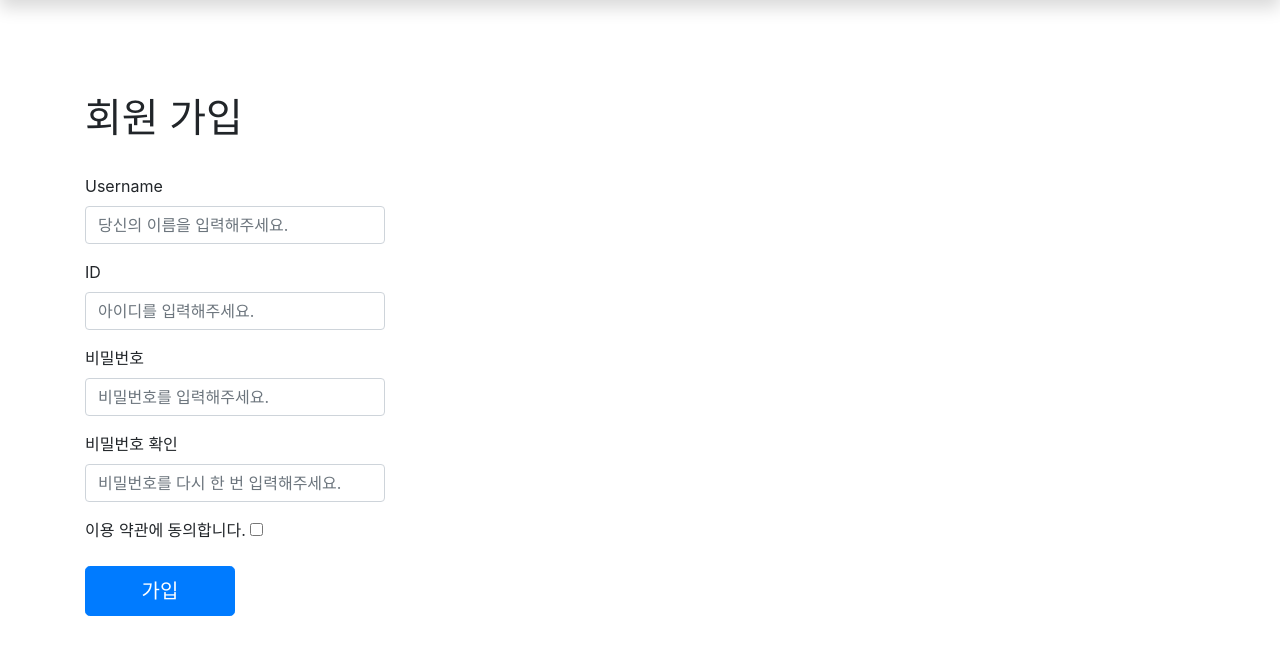
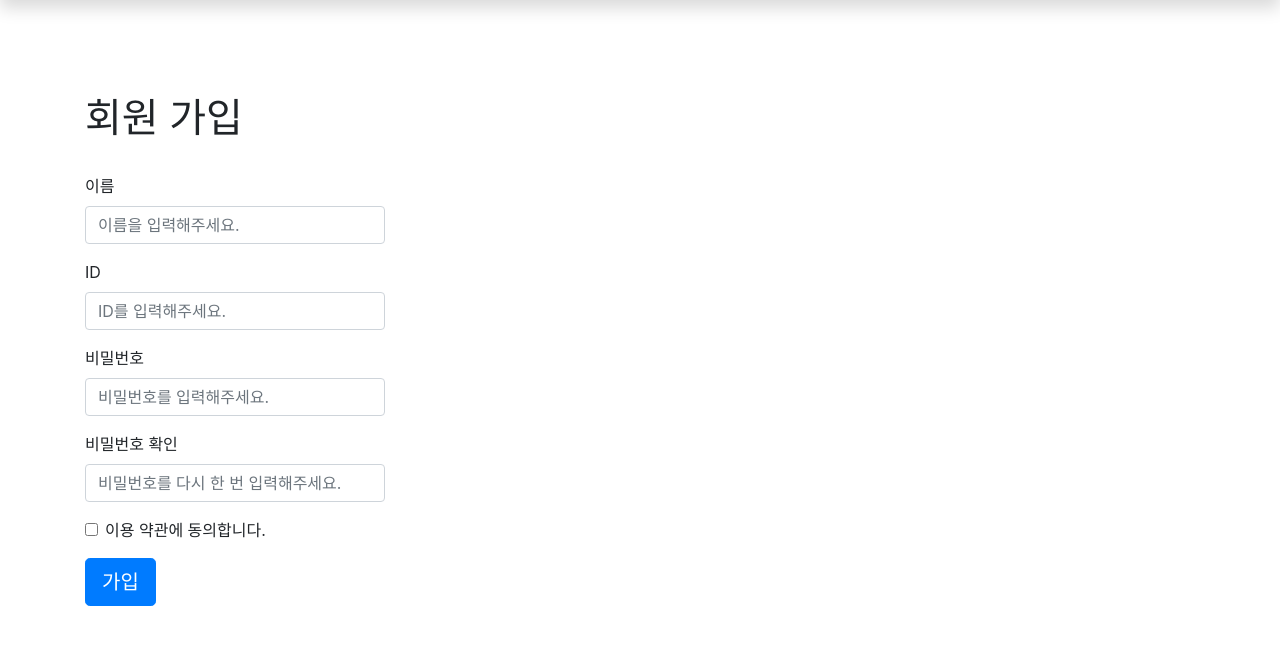
Before and after one commit to GrasshopperBears/IntroToDB_StudyWhere, a Flask app: page /register in a window 1280 px wide. Shown: the part 56-711 px from the top of the page. Run offline with Flask 2, Linux system fonts and the light colour scheme; some libraries are stand-ins or nearby versions.

Commit message:
회원 가입 기능 수정
* 회원 가입 템플릿을 Bootstrap 친화적으로 변경
* 회원 가입 폼을 `RegisterForm`으로 변경
* 회원 가입 환영 메시지 수정
* 로그인 폼, 회원 가입 폼의 CSS 클래스를 credentials-form으로 통일

```diff
--- a/app/forms.py
+++ b/app/forms.py
@@ -44,7 +44,7 @@ class RegisterForm(FlaskForm):
             DataRequired('비밀번호를 다시 입력해주세요.'),
             EqualTo('password', message='비밀번호가 일치하지 않습니다.')
         ])
-    person_name = StringField('Username', validators=[DataRequired('이름을 입력해주세요.')])
+    person_name = StringField('이름', validators=[DataRequired('이름을 입력해주세요.')])
     terms       = BooleanField('이용 약관에 동의합니다.', validators=[DataRequired('약관에 동의해주세요.')])
     submit      = SubmitField('가입')
 
--- a/app/routes.py
+++ b/app/routes.py
@@ -50,7 +50,7 @@ def review():
 def register():
     if current_user.is_authenticated:
         return redirect("/")
-    register_form = registerForm()
+    register_form = RegisterForm()
     if register_form.validate_on_submit():
         user = User(user_name   = register_form.user_name.data,
                     person_name = register_form.person_name.data,
@@ -58,7 +58,7 @@ def register():
                 )
         db_session.add(user)
         db_session.commit()
-        flash(' ID: {}, 이름={} 님의 회원가입이 완료되었습니다.'.format(user.user_name, user.person_name))
+        flash('어서오세요, {}님! 회원가입이 완료되었습니다. (ID: {})'.format(user.person_name, user.user_name))
         return redirect("/")
 
     return render_template('register.html', title='Register', form=register_form)
--- a/app/static/css/studywhere.css
+++ b/app/static/css/studywhere.css
@@ -43,8 +43,8 @@ body {
   font-size: 120%;
 }
 
-.login-form input[type=text],
-.login-form input[type=password]
+.credentials-form input[type=text],
+.credentials-form input[type=password]
 {
   max-width: 300px;
 }
--- a/app/templates/login.html
+++ b/app/templates/login.html
@@ -5,7 +5,7 @@
 <section>
   <h1>로그인해주세요.</h1>
   <br>
-  <form class="login-form" method="POST">
+  <form class="credentials-form" method="POST">
     {{ form.hidden_tag() }}
     <div class="form-group">
       {{ form.user_name.label }}
--- a/app/templates/register.html
+++ b/app/templates/register.html
@@ -1,39 +1,53 @@
 {% extends "base.html" %}
 
 {% block content %}
+
+<section>
   <h1>회원 가입</h1>
   <br>
-    <form class="form-signin", action="" method="post">
+  <form class="credentials-form" method="POST">
     {{ form.hidden_tag() }}
-        <p>
-            {{ form.person_name.label }}<br>
-            {{ form.person_name(class="form-control", placeholder="당신의 이름을 입력해주세요.", style="width:300px") }}
+    <div class="form-group">
+      {{ form.person_name.label }}
+      {{ form.person_name(class="form-control", placeholder="이름을 입력해주세요.") }}
       {% for error in form.person_name.errors %}
-            <span style="color: red;">[{{ error }}]</span>
+        <small class="text-danger">{{ error }}</small>
       {% endfor %}
-        </p>
-        <p>
-            {{ form.user_name.label }}<br>
-            {{ form.user_name(class="form-control", placeholder="아이디를 입력해주세요.", style="width:300px") }}
+    </div>
+    <div class="form-group">
+      {{ form.user_name.label }}
+      {{ form.user_name(class="form-control", placeholder="ID를 입력해주세요.") }}
       {% for error in form.user_name.errors %}
-            <span style="color: red;">[{{ error }}]</span>
+        <small class="text-danger">{{ error }}</small>
       {% endfor %}
-        </p>
-        <p>
-            {{ form.password.label }}<br>
-            {{ form.password(class="form-control",placeholder="비밀번호를 입력해주세요.",style="width:300px") }}
+    </div>
+    <div class="form-group">
+      {{ form.password.label }}
+      {{ form.password(class="form-control", placeholder="비밀번호를 입력해주세요.") }}
       {% for error in form.password.errors %}
-            <span style="color: red;">[{{ error }}]</span>
+        <small class="text-danger">{{ error }}</small>
       {% endfor %}
-        </p>
-        <p>
-            {{ form.password_confirm.label }}<br>
-            {{ form.password_confirm(class="form-control",placeholder="비밀번호를 다시 한 번 입력해주세요.",style="width:300px") }}
+    </div>
+    <div class="form-group">
+      {{ form.password_confirm.label }}
+      {{ form.password_confirm(class="form-control", placeholder="비밀번호를 다시 한 번 입력해주세요.") }}
       {% for error in form.password_confirm.errors %}
-            <span style="color: red;">[{{ error }}]</span>
+        <small class="text-danger">{{ error }}</small>
       {% endfor %}
-        </p>
-        <p>{{ form.terms.label }} {{ form.terms() }}</p>
-        <p>{{ form.submit(class="btn btn-lg btn-primary btn-block", style="height:50px; width:150px") }}</p>
+    </div>
+    <div class="form-group">
+      <div class="form-check">
+        {{ form.terms(class="form-check-input") }}
+        {{ form.terms.label(class="form-check-label") }}
+      </div>
+      {% for error in form.terms.errors %}
+        <small class="text-danger">{{ error }}</small>
+      {% endfor %}
+    </div>
+    <div class="form-group">
+      {{ form.submit(class="btn btn-lg btn-primary") }}
+    </div>
   </form>
+</section>
+
 {% endblock %}
```
Lines whose indentation alone changed are shown as unchanged.
